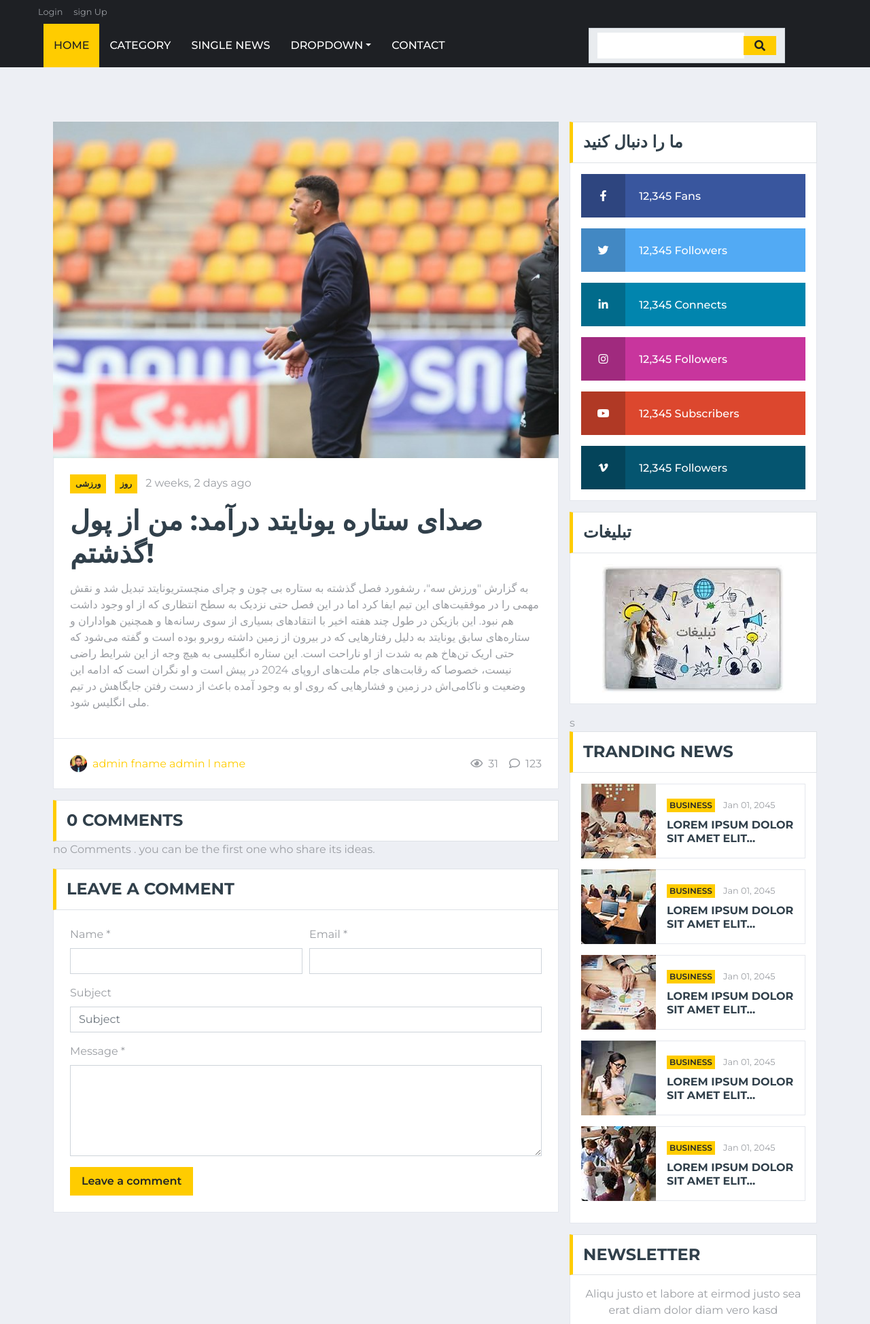
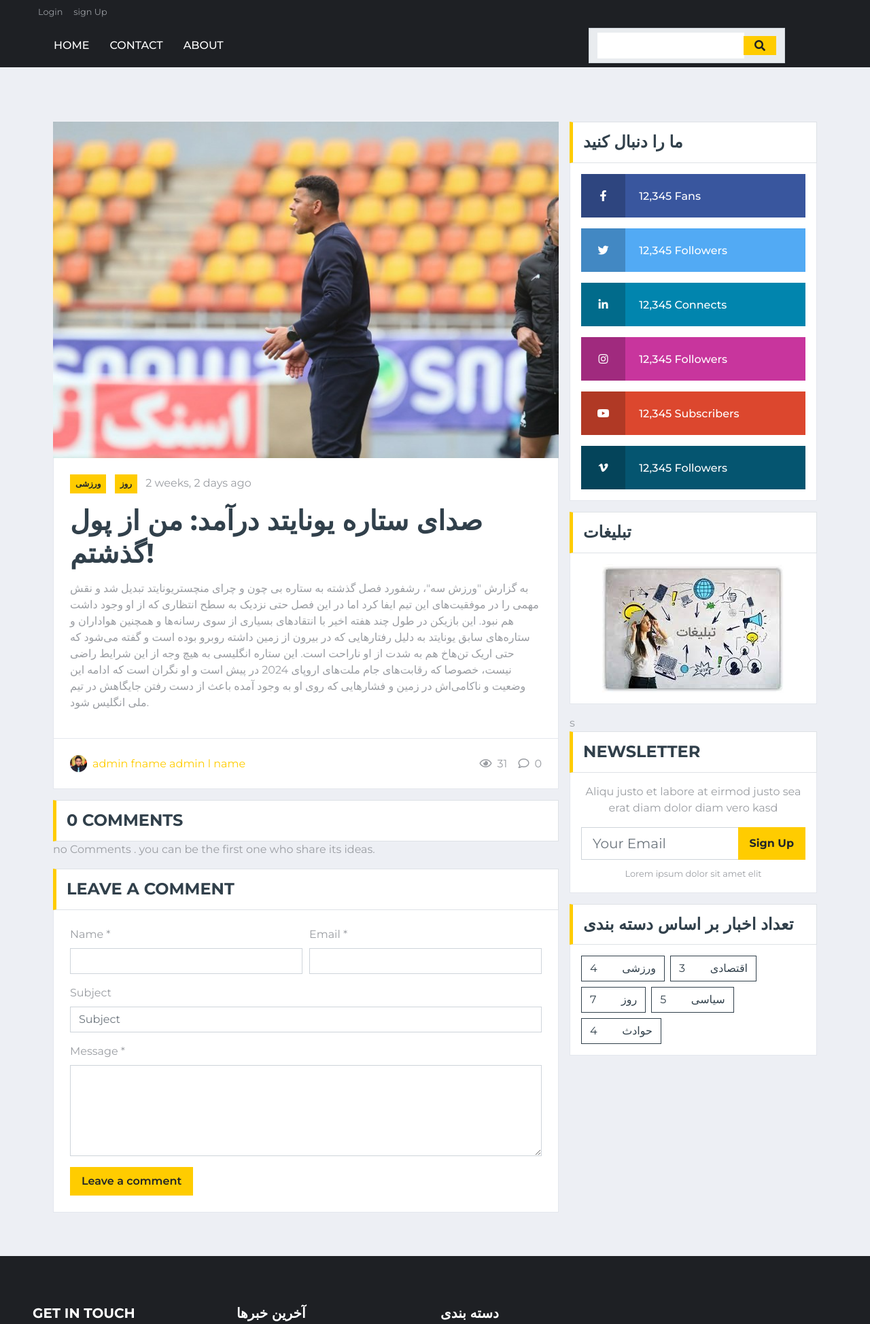
Before and after one commit to Golshani-ma/FinalProject, a Django app: page /news/11 in a window 1280 px wide. Shown: the top 1948 px of the page at 68% size. Run offline with Django 4.2, Linux system fonts and the light colour scheme; data comes from the database, SQL or seed files in the repository; both versions use the stored data as it was after the commit; some libraries are stand-ins or nearby versions.

Commit message:
Finished Work

```diff
--- a/FinalProject/wsgi.py
+++ b/FinalProject/wsgi.py
@@ -11,6 +11,6 @@ import os
 
 from django.core.wsgi import get_wsgi_application
 
-os.environ.setdefault('DJANGO_SETTINGS_MODULE', 'FinalProject.setting/prod')
+os.environ.setdefault('DJANGO_SETTINGS_MODULE', 'FinalProject.settings')
 
 application = get_wsgi_application()
--- a/templates/base.html
+++ b/templates/base.html
@@ -111,18 +111,20 @@
         </button>
         <div class="collapse navbar-collapse justify-content-between px-0 px-lg-3" id="navbarCollapse">
             <div class="navbar-nav mr-auto py-0">
-                <a href="{% url 'website:index' %}" class="nav-item nav-link active">Home</a>
-                <a href="category.html" class="nav-item nav-link">Category</a>
-                <a href="single.html" class="nav-item nav-link">Single News</a>
-                <div class="nav-item dropdown">
-                    <a href="#" class="nav-link dropdown-toggle" data-toggle="dropdown">Dropdown</a>
-                    <div class="dropdown-menu rounded-0 m-0">
-                        <a href="#" class="dropdown-item">Menu item 1</a>
-                        <a href="#" class="dropdown-item">Menu item 2</a>
-                        <a href="#" class="dropdown-item">Menu item 3</a>
-                    </div>
-                </div>
+                <a href="{% url 'website:index' %}" class="nav-item nav-link ">Home</a>
+
+                {#                <a href="category.html" class="nav-item nav-link">Category</a>#}
+                {#                <a href="single.html" class="nav-item nav-link">Single News</a>#}
+                {#                <div class="nav-item dropdown">#}
+                {#                    <a href="#" class="nav-link dropdown-toggle" data-toggle="dropdown">Dropdown</a>#}
+                {#                    <div class="dropdown-menu rounded-0 m-0">#}
+                {#                        <a href="#" class="dropdown-item">Menu item 1</a>#}
+                {#                        <a href="#" class="dropdown-item">Menu item 2</a>#}
+                {#                        <a href="#" class="dropdown-item">Menu item 3</a>#}
+                {#                    </div>#}
+                {#                </div>#}
                 <a href="{% url 'website:contact' %}" class="nav-item nav-link">Contact</a>
+                <a href="{% url 'website:about' %}" class="nav-item nav-link ">About</a>
             </div>
             {% include 'news/news-search.html' %}
         </div>
--- a/templates/news/single.html
+++ b/templates/news/single.html
@@ -58,7 +58,7 @@
                             </div>
                             <div class="d-flex align-items-center">
                                 <span class="ml-3"><i class="far fa-eye mr-2"></i>{{ post.counted_views }}</span>
-                                <span class="ml-3"><i class="far fa-comment mr-2"></i>123</span>
+                                <span class="ml-3"><i class="far fa-comment mr-2"></i>{{ comments|length }}</span>
                             </div>
                         </div>
                     </div>
@@ -77,6 +77,9 @@
                                     <div class="media-body">
                                         <h6>{{ comment.name }}<small><i>{{ comment.create_date| naturalday }}</i></small>
                                         </h6>
+                                         <b>
+                                             <p> {{ comment.message }}</p>
+                                         </b>
                                         <p> {{ comment.message }}</p>
                                         {#                                    <button class="btn btn-sm btn-outline-secondary">Reply</button>#}
                                     </div>
@@ -148,73 +151,73 @@
                     {% include 'website/advertisement.html' %}
                     s
                     <!-- Popular News Start -->
-                    <div class="mb-3">
-                        <div class="section-title mb-0">
-                            <h4 class="m-0 text-uppercase font-weight-bold">Tranding News</h4>
-                        </div>
-                        <div class="bg-white border border-top-0 p-3">
-                            <div class="d-flex align-items-center bg-white mb-3" style="height: 110px;">
-                                <img class="img-fluid" src="{% static 'img/news-110x110-1.jpg' %}" alt="">
-                                <div class="w-100 h-100 px-3 d-flex flex-column justify-content-center border border-left-0">
-                                    <div class="mb-2">
-                                        <a class="badge badge-primary text-uppercase font-weight-semi-bold p-1 mr-2"
-                                           href="">Business</a>
-                                        <a class="text-body" href=""><small>Jan 01, 2045</small></a>
-                                    </div>
-                                    <a class="h6 m-0 text-secondary text-uppercase font-weight-bold" href="">Lorem ipsum
-                                        dolor sit amet elit...</a>
-                                </div>
-                            </div>
-                            <div class="d-flex align-items-center bg-white mb-3" style="height: 110px;">
-                                <img class="img-fluid" src="{% static 'img/news-110x110-2.jpg' %}" alt="">
-                                <div class="w-100 h-100 px-3 d-flex flex-column justify-content-center border border-left-0">
-                                    <div class="mb-2">
-                                        <a class="badge badge-primary text-uppercase font-weight-semi-bold p-1 mr-2"
-                                           href="">Business</a>
-                                        <a class="text-body" href=""><small>Jan 01, 2045</small></a>
-                                    </div>
-                                    <a class="h6 m-0 text-secondary text-uppercase font-weight-bold" href="">Lorem ipsum
-                                        dolor sit amet elit...</a>
-                                </div>
-                            </div>
-                            <div class="d-flex align-items-center bg-white mb-3" style="height: 110px;">
-                                <img class="img-fluid" src="{% static 'img/news-110x110-3.jpg' %}" alt="">
-                                <div class="w-100 h-100 px-3 d-flex flex-column justify-content-center border border-left-0">
-                                    <div class="mb-2">
-                                        <a class="badge badge-primary text-uppercase font-weight-semi-bold p-1 mr-2"
-                                           href="">Business</a>
-                                        <a class="text-body" href=""><small>Jan 01, 2045</small></a>
-                                    </div>
-                                    <a class="h6 m-0 text-secondary text-uppercase font-weight-bold" href="">Lorem ipsum
-                                        dolor sit amet elit...</a>
-                                </div>
-                            </div>
-                            <div class="d-flex align-items-center bg-white mb-3" style="height: 110px;">
-                                <img class="img-fluid" src="{% static 'img/news-110x110-4.jpg' %}" alt="">
-                                <div class="w-100 h-100 px-3 d-flex flex-column justify-content-center border border-left-0">
-                                    <div class="mb-2">
-                                        <a class="badge badge-primary text-uppercase font-weight-semi-bold p-1 mr-2"
-                                           href="">Business</a>
-                                        <a class="text-body" href=""><small>Jan 01, 2045</small></a>
-                                    </div>
-                                    <a class="h6 m-0 text-secondary text-uppercase font-weight-bold" href="">Lorem ipsum
-                                        dolor sit amet elit...</a>
-                                </div>
-                            </div>
-                            <div class="d-flex align-items-center bg-white mb-3" style="height: 110px;">
-                                <img class="img-fluid" src="{% static 'img/news-110x110-5.jpg' %}" alt="">
-                                <div class="w-100 h-100 px-3 d-flex flex-column justify-content-center border border-left-0">
-                                    <div class="mb-2">
-                                        <a class="badge badge-primary text-uppercase font-weight-semi-bold p-1 mr-2"
-                                           href="">Business</a>
-                                        <a class="text-body" href=""><small>Jan 01, 2045</small></a>
-                                    </div>
-                                    <a class="h6 m-0 text-secondary text-uppercase font-weight-bold" href="">Lorem ipsum
-                                        dolor sit amet elit...</a>
-                                </div>
-                            </div>
-                        </div>
-                    </div>
+{#                    <div class="mb-3">#}
+{#                        <div class="section-title mb-0">#}
+{#                            <h4 class="m-0 text-uppercase font-weight-bold">Tranding News</h4>#}
+{#                        </div>#}
+{#                        <div class="bg-white border border-top-0 p-3">#}
+{#                            <div class="d-flex align-items-center bg-white mb-3" style="height: 110px;">#}
+{#                                <img class="img-fluid" src="{% static 'img/news-110x110-1.jpg' %}" alt="">#}
+{#                                <div class="w-100 h-100 px-3 d-flex flex-column justify-content-center border border-left-0">#}
+{#                                    <div class="mb-2">#}
+{#                                        <a class="badge badge-primary text-uppercase font-weight-semi-bold p-1 mr-2"#}
+{#                                           href="">Business</a>#}
+{#                                        <a class="text-body" href=""><small>Jan 01, 2045</small></a>#}
+{#                                    </div>#}
+{#                                    <a class="h6 m-0 text-secondary text-uppercase font-weight-bold" href="">Lorem ipsum#}
+{#                                        dolor sit amet elit...</a>#}
+{#                                </div>#}
+{#                            </div>#}
+{#                            <div class="d-flex align-items-center bg-white mb-3" style="height: 110px;">#}
+{#                                <img class="img-fluid" src="{% static 'img/news-110x110-2.jpg' %}" alt="">#}
+{#                                <div class="w-100 h-100 px-3 d-flex flex-column justify-content-center border border-left-0">#}
+{#                                    <div class="mb-2">#}
+{#                                        <a class="badge badge-primary text-uppercase font-weight-semi-bold p-1 mr-2"#}
+{#                                           href="">Business</a>#}
+{#                                        <a class="text-body" href=""><small>Jan 01, 2045</small></a>#}
+{#                                    </div>#}
+{#                                    <a class="h6 m-0 text-secondary text-uppercase font-weight-bold" href="">Lorem ipsum#}
+{#                                        dolor sit amet elit...</a>#}
+{#                                </div>#}
+{#                            </div>#}
+{#                            <div class="d-flex align-items-center bg-white mb-3" style="height: 110px;">#}
+{#                                <img class="img-fluid" src="{% static 'img/news-110x110-3.jpg' %}" alt="">#}
+{#                                <div class="w-100 h-100 px-3 d-flex flex-column justify-content-center border border-left-0">#}
+{#                                    <div class="mb-2">#}
+{#                                        <a class="badge badge-primary text-uppercase font-weight-semi-bold p-1 mr-2"#}
+{#                                           href="">Business</a>#}
+{#                                        <a class="text-body" href=""><small>Jan 01, 2045</small></a>#}
+{#                                    </div>#}
+{#                                    <a class="h6 m-0 text-secondary text-uppercase font-weight-bold" href="">Lorem ipsum#}
+{#                                        dolor sit amet elit...</a>#}
+{#                                </div>#}
+{#                            </div>#}
+{#                            <div class="d-flex align-items-center bg-white mb-3" style="height: 110px;">#}
+{#                                <img class="img-fluid" src="{% static 'img/news-110x110-4.jpg' %}" alt="">#}
+{#                                <div class="w-100 h-100 px-3 d-flex flex-column justify-content-center border border-left-0">#}
+{#                                    <div class="mb-2">#}
+{#                                        <a class="badge badge-primary text-uppercase font-weight-semi-bold p-1 mr-2"#}
+{#                                           href="">Business</a>#}
+{#                                        <a class="text-body" href=""><small>Jan 01, 2045</small></a>#}
+{#                                    </div>#}
+{#                                    <a class="h6 m-0 text-secondary text-uppercase font-weight-bold" href="">Lorem ipsum#}
+{#                                        dolor sit amet elit...</a>#}
+{#                                </div>#}
+{#                            </div>#}
+{#                            <div class="d-flex align-items-center bg-white mb-3" style="height: 110px;">#}
+{#                                <img class="img-fluid" src="{% static 'img/news-110x110-5.jpg' %}" alt="">#}
+{#                                <div class="w-100 h-100 px-3 d-flex flex-column justify-content-center border border-left-0">#}
+{#                                    <div class="mb-2">#}
+{#                                        <a class="badge badge-primary text-uppercase font-weight-semi-bold p-1 mr-2"#}
+{#                                           href="">Business</a>#}
+{#                                        <a class="text-body" href=""><small>Jan 01, 2045</small></a>#}
+{#                                    </div>#}
+{#                                    <a class="h6 m-0 text-secondary text-uppercase font-weight-bold" href="">Lorem ipsum#}
+{#                                        dolor sit amet elit...</a>#}
+{#                                </div>#}
+{#                            </div>#}
+{#                        </div>#}
+{#                    </div>#}
                     <!-- Popular News End -->
 
                     <!-- Newsletter Start -->
--- a/website/urls.py
+++ b/website/urls.py
@@ -23,6 +23,7 @@ app_name = 'website'
 urlpatterns = [
     path('', home_view, name='index'),
     path('contact', contact_view, name='contact'),
+    path('about', about_view, name='about'),
     path('category/<str:cat_name>', home_view, name='category'),
     path('author/<str:author_username>', home_view, name='author'),
     # path('about', about_view, name='about'),
--- a/website/views.py
+++ b/website/views.py
@@ -55,7 +55,6 @@ def home_view(request, **kwargs):
 
     return render(request, 'website/index.html', context)
 
-
 def contact_view(request):
     if request.method == 'POST':
         form = ContactForm(request.POST)
@@ -69,6 +68,10 @@ def contact_view(request):
     form = ContactForm()
     return render(request, 'website/contact.html', {'form': form})
 
+def about_view(request):
+
+    return render(request, 'website/about.html')
+
 
 def newsletter_view(request):
     if request.method == 'POST':
```
Also changed, not shown: FinalProject/setting/prod.py (deleted, +0 -82 lines), templates/website/about.html (added, +105 -0 lines), templates/website/index.html (+67 -67 lines), FinalProject/setting/dev.py (deleted), db.sqlite3, 1 other file.
